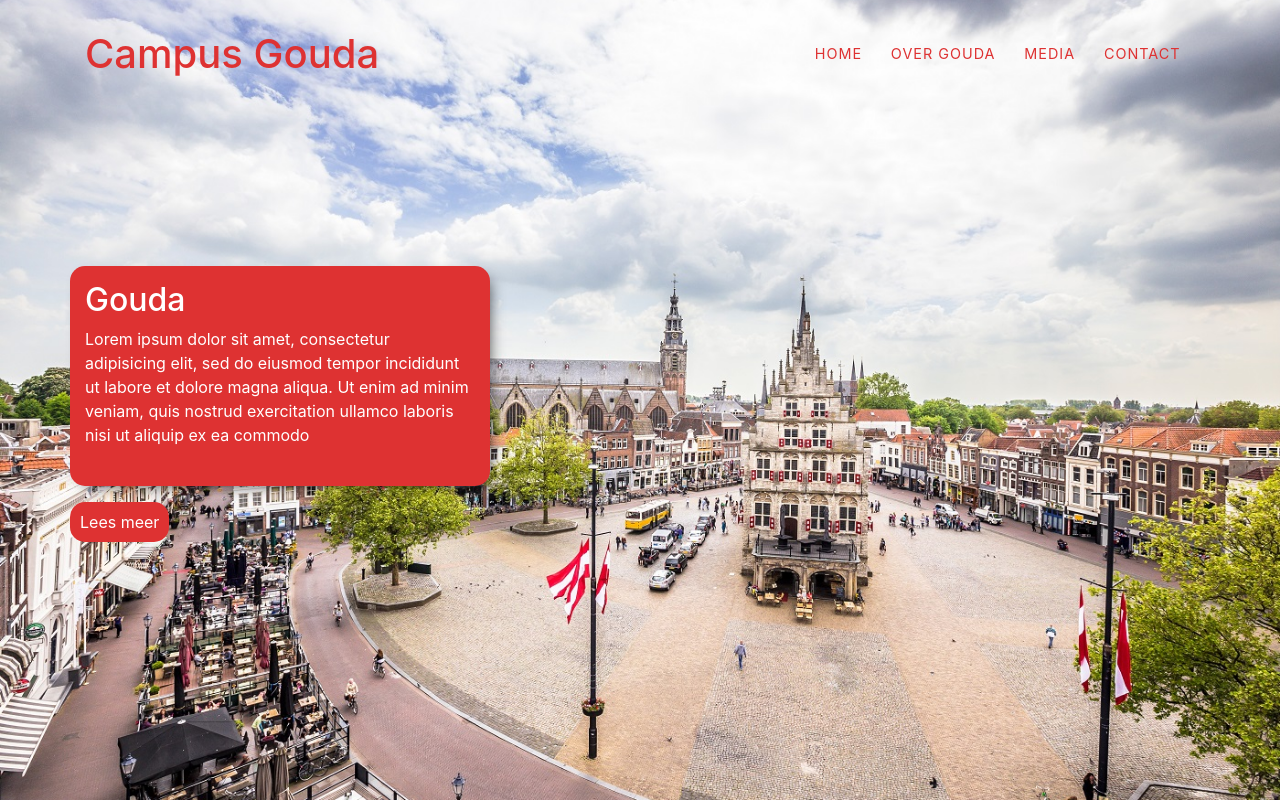
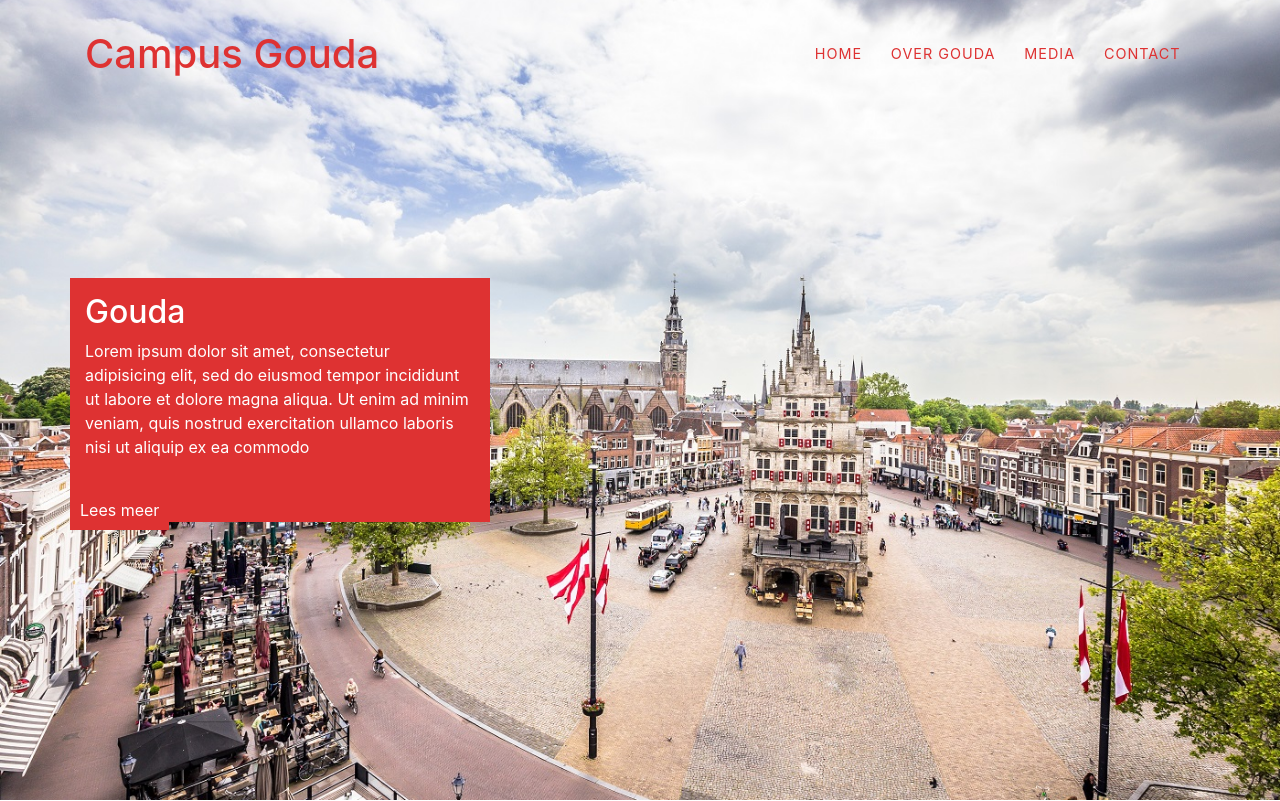
Before and after one commit to marcelvth/campusGouda, a Symfony app: template templates/home/index.html.twig in a window 1280 px wide. Shown: the top 801 px of the page. Run offline with Twig, Linux system fonts and the light colour scheme; the template is opened without the code that fills it, so the values that code supplies are empty; some libraries are stand-ins or nearby versions.

Commit message:
scale viewport

```diff
--- a/public/scss/base/_page.scss
+++ b/public/scss/base/_page.scss
@@ -30,3 +30,7 @@ html {
   margin-bottom: 35px;
   color: $red;
 }
+.svg {
+  width: 100%;
+  max-width: 400px;
+}
--- a/public/scss/layout/_banner.scss
+++ b/public/scss/layout/_banner.scss
@@ -9,21 +9,17 @@
   position: absolute;
   top: 50%;
   transform: translateY(-50%);
+  background-color: $red;
 
   .textHolder {
     font-size: 45px;
     padding: 5px;
     height: 50vh;
     width: 100%;
-    border-radius: $br;
-    background-color: $red;
     color: $white;
-    box-shadow: $bs;
-    -webkit-box-shadow: $bs;
   }
   .readMore a{
     color: $white;
-    border-radius: $br;
     background-color: $red;
     padding: 10px;
     transition: ease-in 300ms;
@@ -32,7 +28,7 @@
     }
   }
 }
-@media (min-width: 768px) {
+@media only screen and (min-width: 768px) {
   .banner {
     height: 100vh;
   }
@@ -43,11 +39,11 @@
       padding: 15px;
       height: 220px;
       width: 420px;
+      float: right;
 
     }
     .readMore a{
       color: $white;
-      border-radius: $br;
       background-color: $red;
       padding: 10px;
       transition: ease-in 300ms;
--- a/public/scss/layout/_style.scss
+++ b/public/scss/layout/_style.scss
@@ -1,4 +1,3 @@
-
 section {
   background-color: $white;
 
@@ -7,12 +6,9 @@ section {
   }
 
 }
-
 #media {
   ul {
-
     list-style: none;
-
     li {
       display: inline-block;
       svg {
@@ -27,38 +23,19 @@ ul {
 
       }
     }
-
   }
-
 }
-
-//.banner_box2 {
-//  height: 50px;
-//  width: 170px;
-//  background-color: #DE3232;
-//  border-radius: $br;
-//  cursor: pointer;
-//}
-//
-//
-//.banner_box1 {
-//  height: 220px;
-//  width: 420px;
-//  background-color: #DE3232;
-//  border-radius: $br;
-//  padding: 15px;
-//}
 
 .banner_box2 {
   height: 50px;
   width: 170px;
   background-color: #DE3232;
-  border-radius: $br;
   cursor: pointer;
 
   .title {
     background-color: $red;
   }
+
 }
 
 .box_text {
@@ -74,35 +51,6 @@ a {
     text-decoration: none;
   }
 }
-
-//.section2 {
-//  background-color: #FFF8D6;
-//  width: 100%;
-//  height: 100vh !important;
-//}
-
-//.container {
-//  height: 80vh;
-//  display: flex;
-//  justify-content: center;
-//  align-items: center;
-//  flex-direction: column;
-//}
-
-//.text_title {
-//  color: #DE3232;
-//  font-size: 60px;
-//}
-
-.svg {
-  width: 400px;
-}
-
-//.section3 {
-//  background-color: #FFF;
-//  width: 100%;
-//  height: 100vh;
-//}
 
 .text-title {
   color: #DE3232;
--- a/public/scss/main.css
+++ b/public/scss/main.css
@@ -33,6 +33,11 @@ html {
 .text_title {
   margin-bottom: 35px;
   color: #DE3232;
+}
+
+.svg {
+  width: 100%;
+  max-width: 400px;
 }
 
 #mainNav {
@@ -222,7 +227,6 @@ section:nth-child(odd) {
   height: 50px;
   width: 170px;
   background-color: #DE3232;
-  border-radius: 15px;
   cursor: pointer;
 }
 .banner_box2 .title {
@@ -240,10 +244,6 @@ a {
 a:hover {
   color: #fff;
   text-decoration: none;
-}
-
-.svg {
-  width: 400px;
 }
 
 .text-title {
@@ -289,21 +289,17 @@ footer {
   position: absolute;
   top: 50%;
   transform: translateY(-50%);
+  background-color: #DE3232;
 }
 #banner_box .textHolder {
   font-size: 45px;
   padding: 5px;
   height: 50vh;
   width: 100%;
-  border-radius: 15px;
-  background-color: #DE3232;
   color: #ffffff;
-  box-shadow: 6px 6px 15px -7px rgba(0, 0, 0, 0.75);
-  -webkit-box-shadow: 6px 6px 15px -7px rgba(0, 0, 0, 0.75);
 }
 #banner_box .readMore a {
   color: #ffffff;
-  border-radius: 15px;
   background-color: #DE3232;
   padding: 10px;
   transition: ease-in 300ms;
@@ -312,7 +308,7 @@ footer {
   background-color: #c92020;
 }
 
-@media (min-width: 768px) {
+@media only screen and (min-width: 768px) {
   .banner {
     height: 100vh;
   }
@@ -322,10 +318,10 @@ footer {
     padding: 15px;
     height: 220px;
     width: 420px;
+    float: right;
   }
   #banner_box .readMore a {
     color: #ffffff;
-    border-radius: 15px;
     background-color: #DE3232;
     padding: 10px;
     transition: ease-in 300ms;
--- a/templates/base.html.twig
+++ b/templates/base.html.twig
@@ -2,6 +2,7 @@
 <html>
     <head>
         <meta charset="UTF-8">
+        <meta name="viewport" content="width=device-width, initial-scale=1">
         <title>{% block title %}Welcome!{% endblock %}</title>
 
         <script src="/js/aos.js"></script>
@@ -14,13 +15,13 @@
         {% endblock %}
     </head>
     <body>
-    <div class="container-fluid bg-white">
+    <div class="container-fluid">
         <div class="row">
             <div class="col-sm-12 col-lg-11 mx-auto">
                 <!-- Navigation -->
                 <nav class="navbar navbar-expand-lg  fixed-top" id="mainNav">
                     <div class="container">
-                        <a class="navbar-brand js-scroll-trigger" title="scroll to the top" href="#page-top">
+                        <a class="navbar-brand js-scroll-trigger">
                             <h1 class="text_title mb-0">Campus Gouda</h1>
                         </a>
                         <div class="menu cross navbar-toggler navbar-toggler-right" data-toggle="collapse" data-target="#navbarResponsive" aria-controls="navbarResponsive" aria-expanded="false" aria-label="Toggle navigation">
```
Also changed, not shown: 1 other file. Lines whose indentation alone changed are shown as unchanged.
